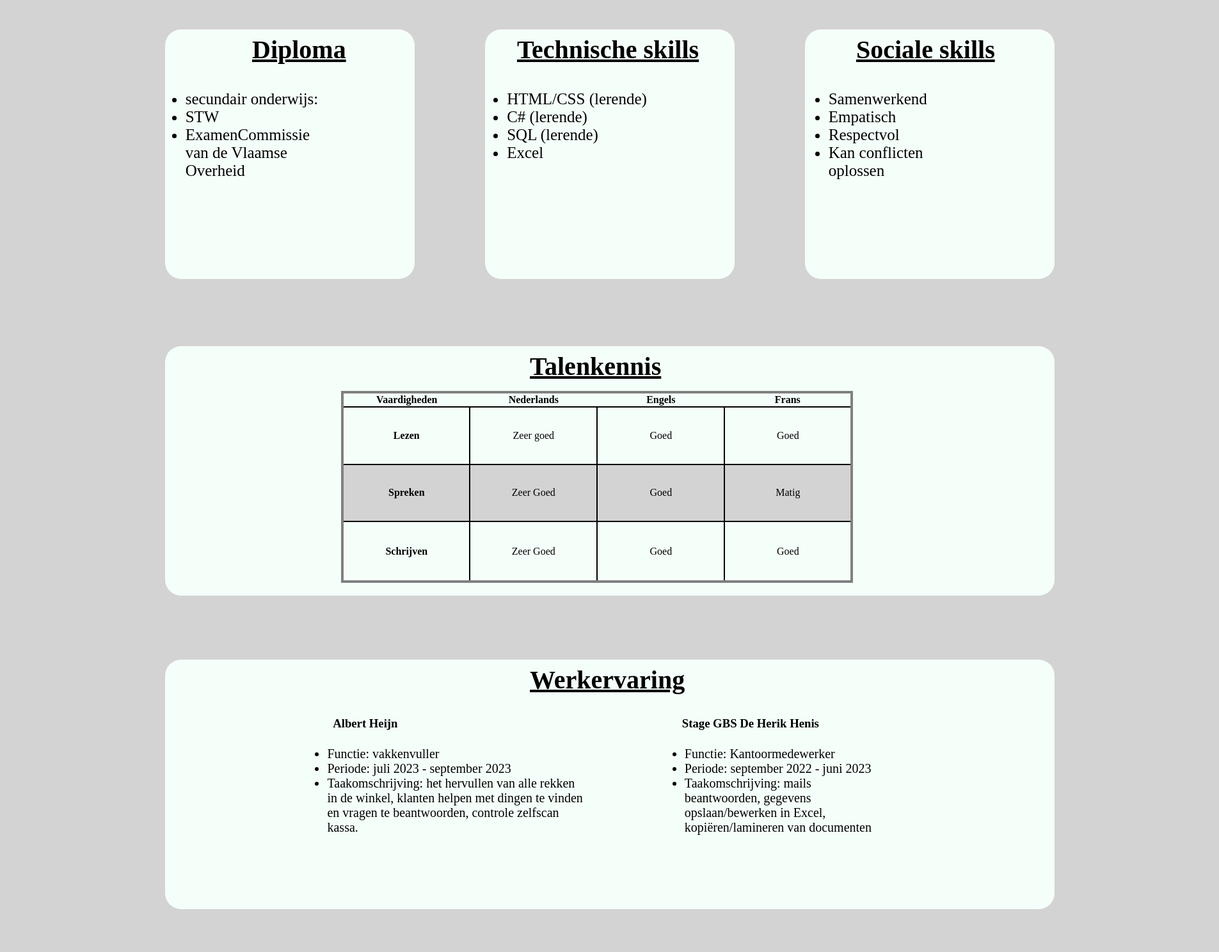
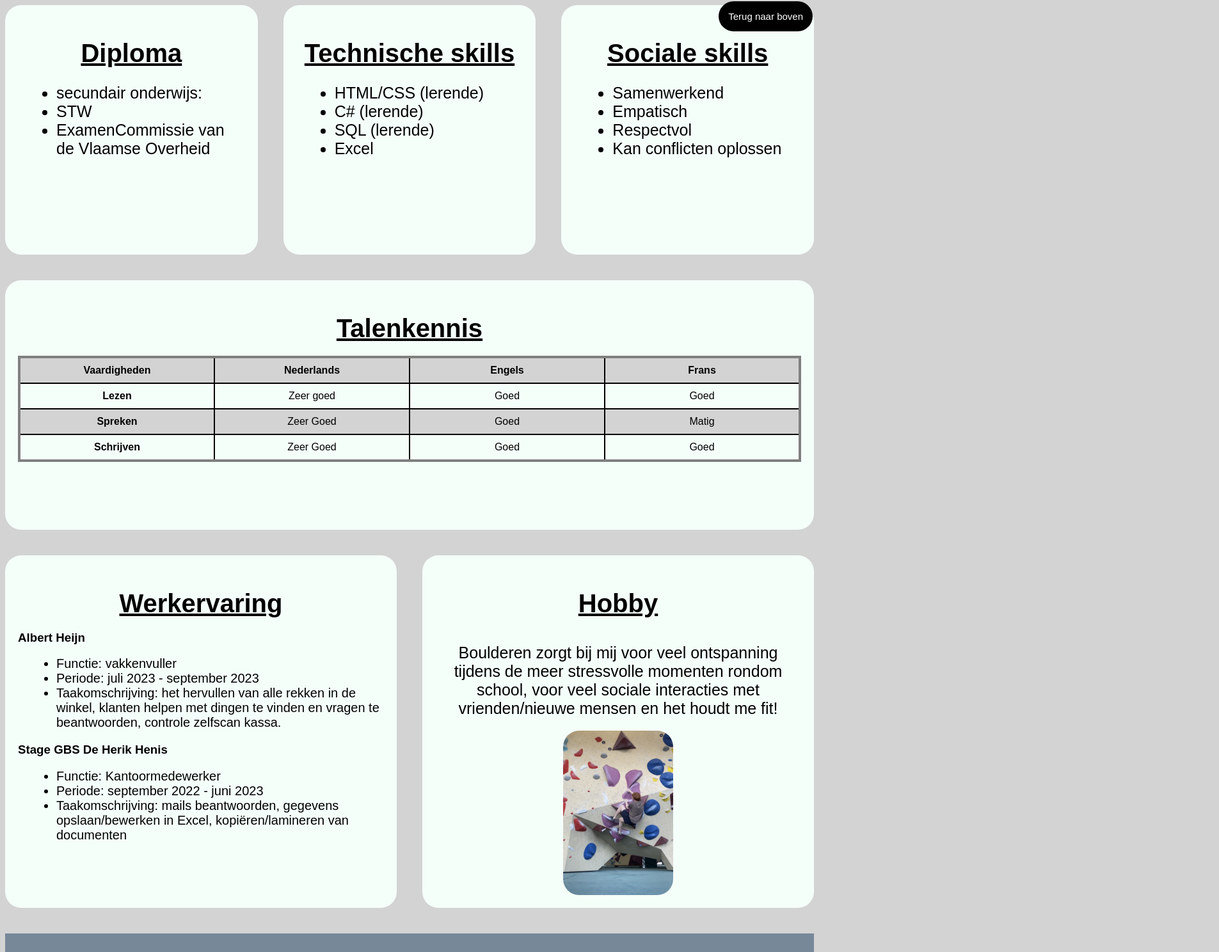
Before and after one commit to pxl-grpro-wpl1-2526/curriculum-vitae-LowieSimonsPXL, a plain HTML site: page index.html in a window 1280 px wide. Shown: the part 741-2229 px from the top of the page at 64% size, 1905 px wide, since content can reach past the window. Drawn offline with Linux system fonts and the light colour scheme.

Commit message:
aanpassing css code

```diff
--- a/css/style.css
+++ b/css/style.css
@@ -1,239 +1,138 @@
-
-body{
+body {
+    background-color: lightgray;
+    font-family: Arial, sans-serif;
+}
+header {
+    display: flex;
+    flex-direction: column;
+    align-items: center;
+    padding: 40px;
+}
+header img {
+    border-radius: 25px;
+    width: 300px;
+    height: 385px;
+}
+header img:hover {
+    box-shadow: 10px 10px 20px #000;
+}
+header h1 {
+    font-size: 50px;
+    margin-top: 20px;
+    text-align: center;
+}
+#intro {
+    display: flex;
+    align-items: center;
+    justify-content: space-between;
+    background-color: mintcream;
+    border-radius: 25px;
+    padding: 20px;
+    max-width: 1350px;
+    margin: 40px auto;
+    gap: 20px;
+}
+#intro h2 {
+    font-size: 40px;
+    text-decoration: underline;
+    text-align: center;
+}
+#intro p {
+    font-size: 25px;
+}
+main {
+    display: flex;
+    flex-wrap: wrap;
+    justify-content: center;
+    gap: 40px;
+    margin: 40px auto;
+    max-width: 1400px;
+}
+main article {
+    background-color: mintcream;
+    border-radius: 25px;
+    padding: 20px;
+    flex: 1 1 350px;
+    min-height: 350px;
+}
+main article h2 {
+    font-size: 40px;
+    text-decoration: underline;
+    margin-bottom: 20px;
+    text-align: center;
+}
+main article ul {
+    font-size: 25px;
+    margin-left: 20px;
+}
+#Talenkennis {
+    flex: 1 1 100%;
+}
+#Talenkennis table {
+    width: 100%;
+    border-collapse: collapse;
+    margin-top: 20px;
+    text-align: center;
+    border: 4px solid gray;
+    table-layout: fixed;
+}
+#Talenkennis th, #Talenkennis td {
+    border: 2px solid black;
+    padding: 10px;
+}
+#Talenkennis th {
     background-color: lightgray;
 }
-header {
-    img {
-        width: 300px;
-        height: 385px;
-        position: relative;
-        left: 250px;
-        top: 270px;
-    }
-    img:hover {
-        box-shadow: 10px 10px 20px #000;
-    }
-    h1 {
-        text-align: center;
-        position: relative;
-        bottom: 350px;
-        font-size: 50px;
-    }
+#Talenkennis tr:nth-child(even) {
+    background-color: lightgray;
 }
-.intro{
+#Werk h3 {
+    margin-top: 20px;
+    text-align: left;
+}
+#Werk ul {
+    font-size: 20px;
+    margin-top: 10px;
+}
+#Hobby {
+    display: flex;
+    flex-direction: column;
+    align-items: center;
+}
+#Hobby p {
+    font-size: 25px;
+    margin: 20px 0;
+    text-align: center;
+}
+#Hobby img {
     border-radius: 25px;
-    display: flex;
-    width: 1000px;
-    height: 350px;
-    padding:20px;
+    max-width: 30%;
+}
+footer {
+    background: lightslategray;
+    color: white;
+    text-align: center;
+    padding: 30px;
+    margin-top: 40px;
+}
+footer #Naam{
+    font-size: 25px;
+    margin: 10px 0;
     position: relative;
-    left: 600px;
-    bottom:250px;
-    background-color: mintcream;
-    h2{
-        font-size: 40px;
-        text-decoration: underline;
-        display: flex;
-        position: relative;
-        left:400px;
-        bottom: 45px;
-    }
-    p{
-        font-size: 25px;
-        position: relative;
-        text-align: right;
-        right:120px;
-        top:90px;
-    }
+    top: 25px;
+    text-align: left;
 }
-.Diploma{
-    border-radius: 25px;
-    display: flex;
-    width: 350px;
-    height: 350px;
-    padding:20px;
+footer #opdracht {
+    font-size: 25px;
+    margin: 10px 0;
     position: relative;
-    left:250px;
-    bottom: 125px;
-    background-color: mintcream;
-    h2{
-        font-size: 40px;
-        text-decoration: underline;
-        display: flex;
-        position: relative;
-        left:116px;
-        right:116px;
-        bottom: 45px;
-    }
-    ul{
-        font-size: 25px;
-        position: relative;
-        right:175px;
-        top:50px;
-    }
-    .secundair{
-        white-space: nowrap;
-    }
+    bottom: 10px;
+    text-align: center;
 }
-.Tskills{
-    border-radius: 25px;
-    display: flex;
-    width: 350px;
-    height: 350px;
-    padding:20px;
-    position: relative;
-    left:750px;
-    bottom: 515px;
-    background-color: mintcream;
-    h2{
-        font-size: 40px;
-        text-decoration: underline;
-        white-space: nowrap;
-        position: relative;
-        left: 30px;
-        bottom: 45px;
-    }
-    ul{
-        font-size: 25px;
-        white-space: nowrap;
-        position: relative;
-        right:310px;
-        top:50px;
-
-    }
-}
-.Sskills{
-    border-radius: 25px;
-    display: flex;
-    width: 350px;
-    height: 350px;
-    padding:20px;
-    position: relative;
-    left:1250px;
-    bottom: 905px;
-    background-color: mintcream;
-    h2{
-        font-size: 40px;
-        text-decoration: underline;
-        white-space: nowrap;
-        position: relative;
-        left: 60px;
-        bottom: 45px;
-    }
-    ul{
-        font-size: 25px;
-        position: relative;
-        right:240px;
-        top:50px;
-    }
-}
-.Talenkennis{
-    border-radius: 25px;
-    display: flex;
-    width: 1350px;
-    height: 350px;
-    padding:20px;
-    position: relative;
-    bottom:800px;
-    left: 250px;
-    background-color: mintcream;
-    h2{
-        font-size: 40px;
-        text-decoration: underline;
-        position: relative;
-        left: 550px;
-        bottom: 45px;
-    }
-    td {
-        border: 2px solid black;
-    }
-    tr:nth-child(even){
-        background-color: lightgray;
-    }
-
-    table {
-        width: 800px;
-        height: 300px;
-        position: relative;
-        top: 50px;
-        left:50px;
-        text-align: center;
-        border: 4px solid gray;
-        border-collapse: collapse;
-        table-layout: fixed;
-    }
-
-}
-.Werk{
-    border-radius: 25px;
-    display: flex;
-    width: 1350px;
-    height: 350px;
-    padding:20px;
-    position: relative;
-    bottom:700px;
-    left: 250px;
-    background-color: mintcream;
-    h2{
-        font-size: 40px;
-        text-decoration: underline;
-        position: relative;
-        left: 550px;
-        bottom: 45px;
-    }
-    h3{
-        position: relative;
-        top: 50px;
-        text-align:center;
-        white-space: nowrap;
-    }
-    li{
-        font-size: 20px;
-        position: relative;
-    }
-    .school{
-        position: relative;
-        right: 250px;
-        top: 100px;
-    }
-    .AH{
-        position: relative;
-        top: 100px;
-        right: 150px;
-    }
-}
-.Hobby{
-    border-radius: 25px;
-    display: flex;
-    width: 1350px;
-    height: 350px;
-    padding:20px;
-    position: relative;
-    bottom:600px;
-    left: 250px;
-    background-color: mintcream;
-    h2{
-        font-size: 40px;
-        text-decoration: underline;
-        position: relative;
-        left: 550px;
-        bottom: 45px;
-    }
-    p{
-        font-size: 25px;
-        position: relative;
-        right:40px;
-        top:110px;
-    }
-}
-.Boven{
-    position : relative;
-    left: 1750px;
-}
-button{
+button {
     position: fixed;
     bottom: 10px;
-    right: 5px;
+    right: 10px;
     z-index: 99;
     border: none;
     outline: none;
@@ -244,17 +143,6 @@ button{
     border-radius: 25px;
     font-size: 15px;
 }
-.opdracht{
-    position: relative;
-    top: 75px;
-    text-align: center;
-    font-size: 25px;
+button:hover {
+    background-color: #444;
 }
-.Naam{
-    position: relative;
-    top: 130px;
-    text-align: left;
-    font-size: 25px;
-}
-@media screen and (max-width: 576px) {
-}
--- a/index.html
+++ b/index.html
@@ -8,16 +8,18 @@
 </head>
 <body>
 <header>
-    <a target="_blank" href="https://www.linkedin.com/in/lowie-simons-71130039a/"><img src="images/pfp.jpg"></img></a>
     <h1>CV Lowie Simons</h1>
+    <article id="intro">
+        <a target="_blank" href="https://www.linkedin.com/in/lowie-simons-71130039a/"><img src="images/pfp.jpg"></img></a>
+        <div>
+       <h2>Introductie</h2>
+       <p>Hallo ik ben Lowie Simons, een gemotiveerde jonge man met een interesse in programmeren. Ik ben 22 jaar oud en mijn hobby's zijn gamen en boulderen.
+           Daarnaast doe ik een graduaat programmeren aan de Hogeschool PXL.</p>
+        </div>
+    </article>
 </header>
 <main>
-    <article class="intro">
-        <h2>Introductie</h2>
-        <p>Hallo ik ben Lowie Simons, een gemotiveerde jonge man met een interesse in programmeren. Ik ben 22 jaar oud en mijn hobby's zijn gamen en boulderen.
-        Daarnaast doe ik een graduaat programmeren aan de Hogeschool PXL.</p>
-    </article>
-    <article class="Diploma">
+    <article id="Diploma">
         <h2>Diploma</h2>
         <ul>
             <li class="secundair">secundair onderwijs:</li>
@@ -25,7 +27,7 @@
             <li>ExamenCommissie van de Vlaamse Overheid</li>
         </ul>
     </article>
-    <article class="Tskills">
+    <article id="Tskills">
         <h2>Technische skills</h2>
         <ul>
             <li>HTML/CSS (lerende)</li>
@@ -34,7 +36,7 @@
             <li>Excel</li>
         </ul>
     </article>
-    <article class="Sskills">
+    <article id="Sskills">
         <h2>Sociale skills</h2>
         <ul>
             <li>Samenwerkend</li>
@@ -43,7 +45,7 @@
             <li>Kan conflicten oplossen</li>
         </ul>
     </article>
-    <article class="Talenkennis">
+    <article id="Talenkennis">
         <h2>Talenkennis</h2>
         <table>
             <thead>
@@ -77,7 +79,7 @@
         </table>
 
     </article>
-    <article class="Werk">
+    <article id="Werk">
         <H2>Werkervaring</H2>
         <h3>Albert Heijn</h3>
         <ul class="AH">
@@ -86,21 +88,21 @@
             <li>Taakomschrijving: het hervullen van alle rekken in de winkel, klanten helpen met dingen te vinden en vragen te beantwoorden, controle zelfscan kassa.</li>
         </ul>
         <h3>Stage GBS De Herik Henis</h3>
-        <ul class="school">
+        <ul id="school">
             <li>Functie: Kantoormedewerker</li>
             <li>Periode: september 2022 - juni 2023</li>
             <li>Taakomschrijving: mails beantwoorden, gegevens opslaan/bewerken in Excel, kopiëren/lamineren van documenten</li>
         </ul>
     </article>
-    <article class="Hobby">
+    <article id="Hobby">
         <h2>Hobby</h2>
         <p>Boulderen zorgt bij mij voor veel ontspanning tijdens de meer stressvolle momenten rondom school, voor veel sociale interacties met vrienden/nieuwe mensen en het houdt me fit!</p>
         <img src="images/Hobby.png">
     </article>
 </main>
 <footer>
-    <p class="Naam">Lowie Simons 1PROd</p>
-    <p class="opdracht">Opdracht curriculum vitae</p>
+    <p id="Naam">Lowie Simons 1PROd</p>
+    <p id="opdracht">Opdracht curriculum vitae</p>
     <button onclick="topFunction()" class="Boven" id="Boven" title="Go to top">Terug naar boven</button>
 </footer>
 </body>
```
